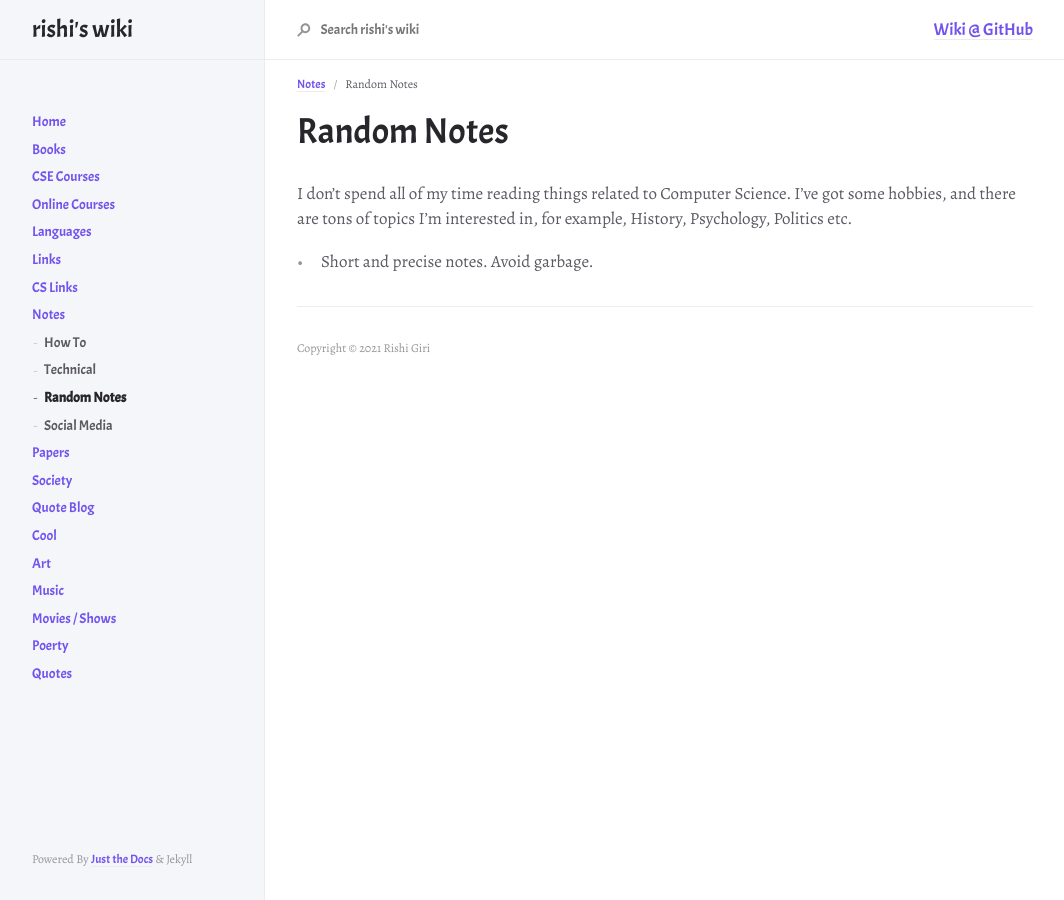
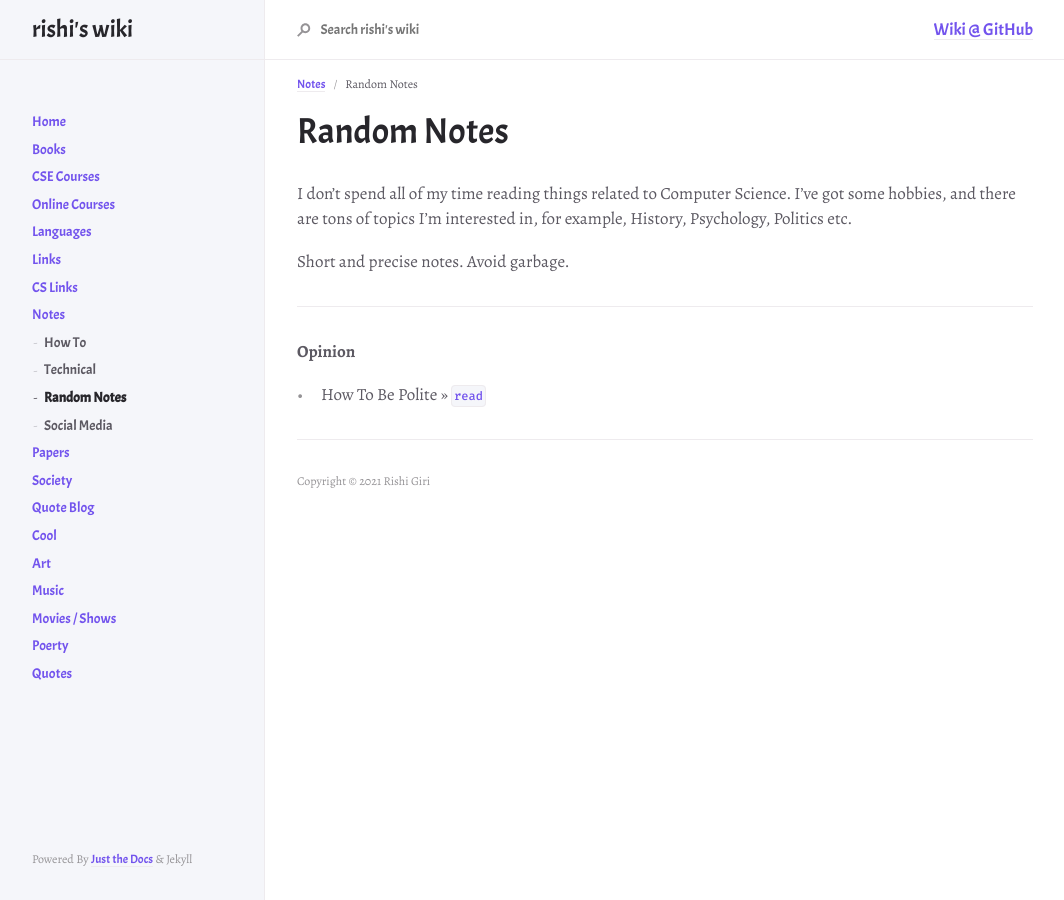
Before and after one commit to r8w/r8w, a Jekyll site: the page built from docs/notes/random.md, in a window 1280 px wide. Shown: the whole page, without its empty margins (107-1171 px from the left). Built offline with Jekyll 4.4.1, drawn with Linux system fonts in a browser that asks for light colours; nearby versions of some CDN libraries.

Commit message:
add notes

```diff
--- a/docs/notes/random.md
+++ b/docs/notes/random.md
@@ -9,4 +9,10 @@ nav_order: 2
 
 I don't spend all of my time reading things related to Computer Science. I've got some hobbies, and there are tons of topics I'm interested in, for example, History, Psychology, Politics etc.
 
-- Short and precise notes. Avoid garbage.
+Short and precise notes. Avoid garbage.
+
+---
+
+__Opinion__
+
+- How To Be Polite >> [`read`](https://r8w.github.io/notes/opinion/2021/06/06/polite.html)
```
